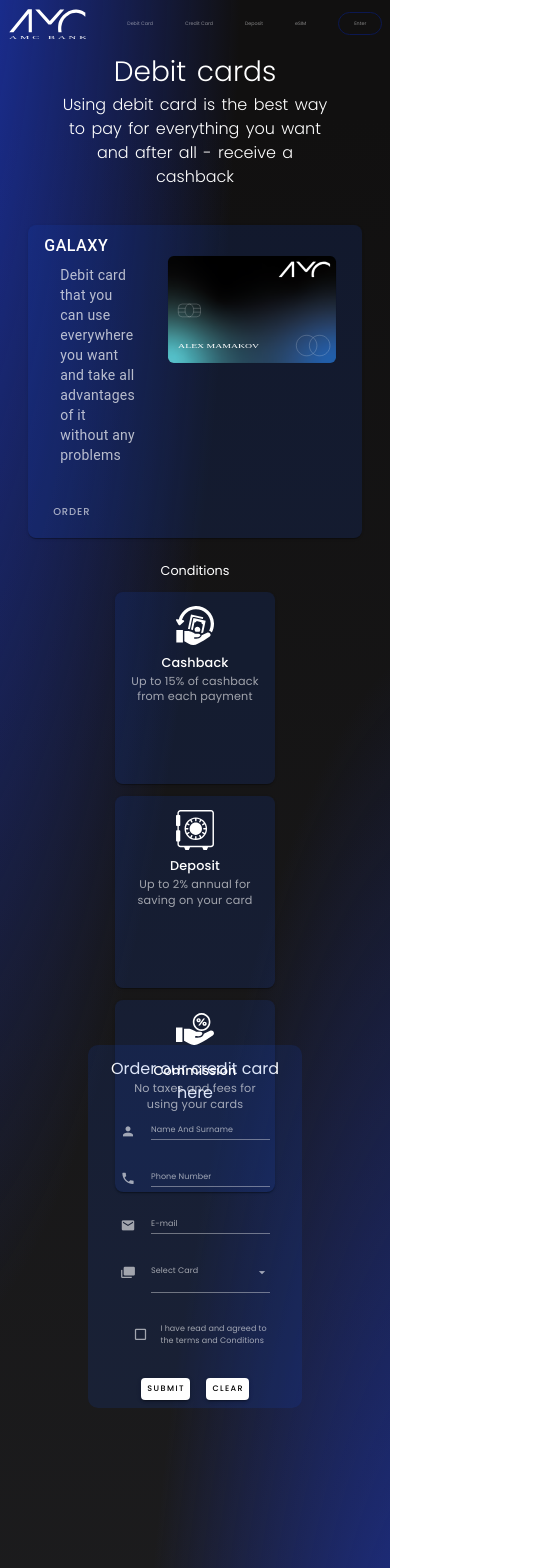
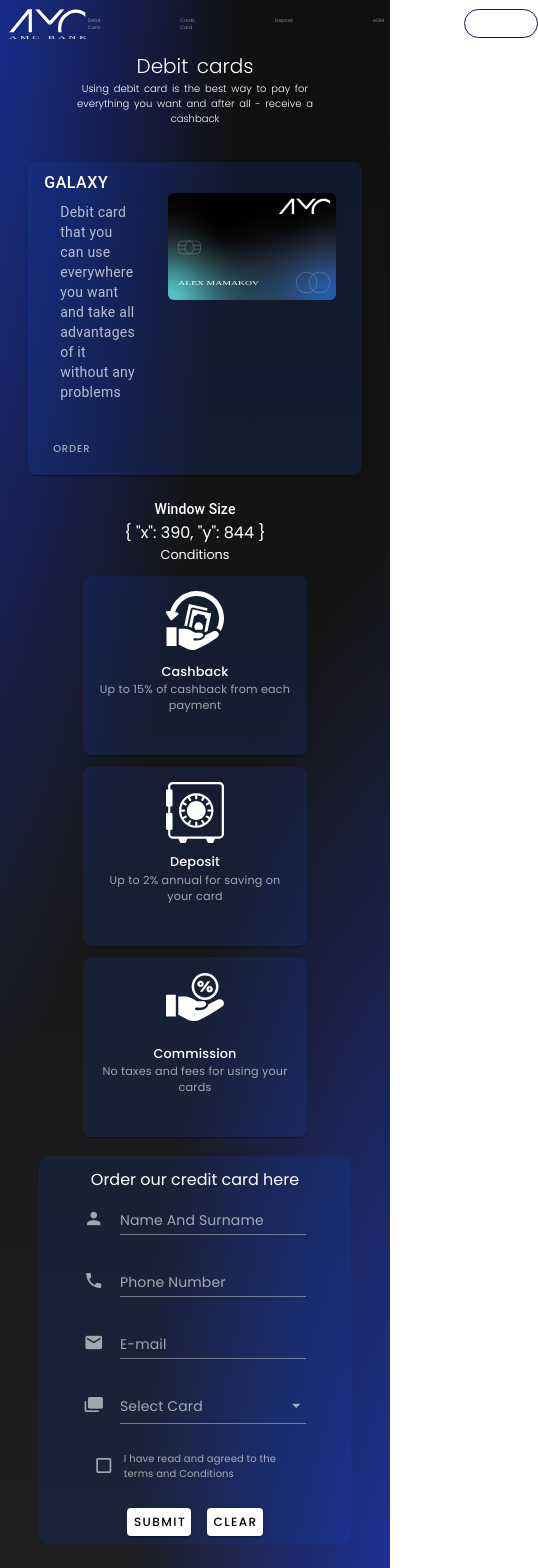
Before and after one commit to MichaelChernyshov/amc-bank, a Vue app: page /debit in a window 390 px wide. Shown: the top 1568 px of the page, 538 px wide, since content can reach past the window. Built offline with nearby package versions, Linux system fonts and the light colour scheme.

Commit message:
Adding responsive

```diff
--- a/src/components/GuidesMain.vue
+++ b/src/components/GuidesMain.vue
@@ -61,6 +61,9 @@ export default {
         padding-bottom: 3%;
         word-spacing: 3px;
 
+        @include large {
+            font-size: 1.9rem;
+        }
         @include medium {
             font-size: 1.2rem;
         }
@@ -87,7 +90,9 @@ export default {
 .img-guide__first {
   width: 30% ;
   height: 30%;
-
+    @include large {
+        padding-bottom: 2%;
+    }
     @include extra-small {
         padding-bottom: 8%;
     }
@@ -118,6 +123,9 @@ export default {
     .v-card-title {
         font-size: 1rem;
 
+        @include large {
+            font-size: 1.3rem;
+        }
         @include medium {
             font-size: 1rem;
         }
@@ -133,6 +141,12 @@ export default {
         white-space: normal !important;
         text-align: center;
 
+        @include large {
+            font-size: 1.1rem;
+        }
+        @include medium {
+            font-size: 0.8rem;
+        }
         @include small {
             font-size: 0.6rem;
         }
@@ -154,8 +168,12 @@ export default {
     padding-bottom: 3%;
 }
 .width-200 {
-    width: 13rem;
-
+    @include large {
+        width: 22rem;
+    }
+    @include medium {
+        width: 18rem;
+    }
     @include extra-small {
         width: 15rem;
     }
@@ -167,6 +185,12 @@ export default {
 .height-180 {
     height: 12rem;
 
+    @include large {
+        height: 18rem;
+    }
+    @include medium {
+        height: 16rem;
+    }
     @include extra-small {
         height: 14rem;
     }
--- a/src/components/cards/CardDescription.vue
+++ b/src/components/cards/CardDescription.vue
@@ -1,10 +1,24 @@
 <script>
 export default {
+  data: () => ({
+      windowSize: {
+        x: 0,
+        y: 0,
+      },
+    }),
+    mounted () {
+      this.onResize()
+    },
     props: {
       cardName: String,
       description: String,
       imgLink: String,
-    }
+    },
+    methods: {
+      onResize () {
+        this.windowSize = { x: window.innerWidth, y: window.innerHeight }
+      },
+    },
   }
 </script>
 
@@ -50,6 +64,16 @@ export default {
           </v-card>
         </v-col>
       </div>
+      <v-row
+    v-resize="onResize"
+    align="center"
+    justify="center"
+  >
+    <v-col class="text-center">
+      <div class="text-subtitle-2">Window Size</div>
+      {{ windowSize }}
+    </v-col>
+  </v-row>
 </template>
 
 <style lang="scss">
@@ -81,10 +105,6 @@ export default {
   margin: 3%;
   padding-bottom: 9%;
 }
-
-.welcome-guide {
-  height: 55vh;
-}
 .card-hover {
   transition: transform .4s cubic-bezier(0,0,.4,1);
 
@@ -92,4 +112,39 @@ export default {
     transform: scale3d(1.04,1.04,1.04);
   }
 }
+
+.height-180 {
+    height: 12rem;
+
+    @include large {
+        height: 15rem;
+    }
+    @include medium {
+        height: 12rem;
+    }
+    @include small {
+        height: 10rem;
+    }
+    @include extra-small {
+        height: 11rem;
+    }
+    @include x-extra-small {
+        height: 11.2rem;
+    }
+}
+
+.width-200 {
+  @include large {
+    width: 21rem;
+  }
+  @include medium {
+    width: 17rem;
+  }
+  @include small {
+      width: 12rem;
+  }
+  @include extra-small {
+      width: 14rem;
+    }
+}
 </style>
--- a/src/components/cards/CardsTitle.vue
+++ b/src/components/cards/CardsTitle.vue
@@ -33,12 +33,44 @@ export default {
         font-size: 28px;
         font-weight: 300;
         word-spacing: 3px;
+
+    @include large {
+        font-size: 50px;
+    }
+    @include medium {
+        font-size: 35px;
+      }
+      @include small {
+        font-size: 25px;
+      }
+      @include extra-small {
+        font-size: 20px;;
+      }
+      @include x-extra-small {
+        font-size: 20px;
+      }
     }
 
     p {
         text-align: center;
         font-weight: 300;
         word-spacing: 2px;
+
+      @include large {
+        font-size: 30px;
+      }
+      @include medium {
+        font-size: 20px;
+      }
+      @include small {
+        font-size: 15px;
+      }
+      @include extra-small {
+        font-size: 10px;;
+      }
+      @include x-extra-small {
+        font-size: 10px;
+      }
     }
 }
 </style>
--- a/src/components/cards/OrderFormCredit.vue
+++ b/src/components/cards/OrderFormCredit.vue
@@ -128,7 +128,6 @@
 <style lang="scss">
 .card-order {
   padding-top: 5%;
-  height: 100vh;
 }
 .section__order {
   display: flex;
@@ -139,13 +138,30 @@
     flex-direction: column;
     align-items: center;
     width: 55%;
-    padding: 2%;
+    padding: 3% 2% 2%;
     background-color: rgba(21, 74, 207, 0.15);
     border-radius: 10px;
 
+    @include large {
+        width: 60%;
+      }
+    @include medium {
+        width: 70%;
+      }
+      @include extra-small {
+        width: 80%;
+      }
+
     h6 {
-      padding-bottom: 5%;
+      padding-bottom: 1%;
       text-align: center;
+
+      @include large {
+        font-size: 2rem;
+      }
+      @include extra-small {
+        font-size: 1rem;
+      }
     }
 }
 }
@@ -154,15 +170,36 @@
 
   label {
     font-size: 8px;
+
+    @include large {
+        font-size: 20px;
+    }
+    @include extra-small {
+      font-size: 14px;
+      }
   }
   input {
     font-size: 8px;
     min-height: 8px;
+
+    @include large {
+        font-size: 25px;
+      }
+      @include extra-small {
+      font-size: 14px;
+      }
   }
 }
 
 .v-field--active {
   font-size: 10px;
+
+  @include large {
+        font-size: 18px;
+  }
+  @include extra-small {
+        font-size: 14px;
+  }
 }
 
 .v-field__input {
@@ -171,11 +208,27 @@
 
 .v-input--density-default {
   --v-input-padding-top: 5px !important;
-  --v-input-control-height: 30px !important;
+  --v-input-control-height: 10px !important;
+
+  @include large {
+    --v-input-padding-top: 25px !important;
+    --v-input-control-height: 10px !important;
+  }
+  @include extra-small {
+    --v-input-padding-top: 10px !important;
+    --v-input-control-height: 10px !important;
+  }
 }
 
 .v-counter {
   font-size: 7px;
+
+  @include large {
+    font-size: 20px;
+  }
+  @include extra-small {
+    font-size: 5px;
+  }
 }
 
 .v-messages {
@@ -185,6 +238,13 @@
 .v-selection-control {
   label {
     font-size: 8px;
+
+    @include large {
+    font-size: 20px;
+    }
+    @include extra-small {
+    font-size: 10px;
+  }
   }
 }
 .buttons {
@@ -193,6 +253,22 @@
       font-size: 8px;
       padding: 5px;
       color: black;
+
+      @include large {
+        font-size: 20px;
+      }
+      @include medium {
+        font-size: 14px;
+      }
+      @include small {
+        font-size: 14px;
+      }
+      @include extra-small {
+        font-size: 14px;
+      }
+      @include x-extra-small {
+        font-size: 12px;
+      }
     }
   }
 }
@@ -204,13 +280,44 @@
 
 .v-list-item--density-default.v-list-item--one-line {
   min-height: 20px;
+
+  @include large {
+    min-height: 60px;
+  }
+  @include extra-small {
+    min-height: 30px;
+  }
 }
 
 .v-list-item-title {
   font-size: 8px;
+  @include large {
+    font-size: 20px;
+  }
+  @include extra-small {
+    font-size: 15px;
+  }
 }
 
 .v-icon--size-default {
   font-size: 15px;
+
+  @include large {
+    font-size: 30px;
+  }
+  @include extra-small {
+    font-size: 20px;
+  }
+}
+
+.v-input__prepend, .v-input__append {
+  padding-top: 35px;
+  @include extra-small {
+    padding-top: 10px;
+  }
+}
+
+.v-field--variant-plain.v-field, .v-field--variant-underlined.v-field {
+  --v-field-padding-top: 5px;
 }
 </style>
--- a/src/components/cards/OrderFormDebit.vue
+++ b/src/components/cards/OrderFormDebit.vue
@@ -128,7 +128,6 @@
 <style lang="scss">
 .card-order {
   padding-top: 5%;
-  height: 100vh;
 }
 .section__order {
   display: flex;
@@ -143,9 +142,26 @@
     background-color: rgba(21, 74, 207, 0.15);
     border-radius: 10px;
 
+    @include large {
+        width: 60%;
+      }
+    @include medium {
+        width: 70%;
+      }
+      @include extra-small {
+        width: 80%;
+      }
+
     h6 {
-      padding-bottom: 5%;
+      padding-bottom: 1%;
       text-align: center;
+
+      @include large {
+        font-size: 2rem;
+      }
+      @include extra-small {
+        font-size: 1rem;
+      }
     }
 }
 }
@@ -154,15 +170,36 @@
 
   label {
     font-size: 8px;
+
+    @include large {
+        font-size: 20px;
+    }
+    @include extra-small {
+      font-size: 14px;
+      }
   }
   input {
     font-size: 8px;
     min-height: 8px;
+
+    @include large {
+        font-size: 25px;
+      }
+      @include extra-small {
+      font-size: 14px;
+      }
   }
 }
 
 .v-field--active {
   font-size: 10px;
+
+  @include large {
+        font-size: 18px;
+  }
+  @include extra-small {
+        font-size: 14px;
+  }
 }
 
 .v-field__input {
@@ -171,11 +208,27 @@
 
 .v-input--density-default {
   --v-input-padding-top: 5px !important;
-  --v-input-control-height: 30px !important;
+  --v-input-control-height: 10px !important;
+
+  @include large {
+    --v-input-padding-top: 25px !important;
+    --v-input-control-height: 10px !important;
+  }
+  @include extra-small {
+    --v-input-padding-top: 10px !important;
+    --v-input-control-height: 10px !important;
+  }
 }
 
 .v-counter {
   font-size: 7px;
+
+  @include large {
+    font-size: 20px;
+  }
+  @include extra-small {
+    font-size: 5px;
+  }
 }
 
 .v-messages {
@@ -185,6 +238,13 @@
 .v-selection-control {
   label {
     font-size: 8px;
+
+    @include large {
+    font-size: 20px;
+    }
+    @include extra-small {
+    font-size: 10px;
+  }
   }
 }
 .buttons {
@@ -193,6 +253,22 @@
       font-size: 8px;
       padding: 5px;
       color: black;
+
+      @include large {
+        font-size: 20px;
+      }
+      @include medium {
+        font-size: 14px;
+      }
+      @include small {
+        font-size: 14px;
+      }
+      @include extra-small {
+        font-size: 14px;
+      }
+      @include x-extra-small {
+        font-size: 12px;
+      }
     }
   }
 }
@@ -204,13 +280,44 @@
 
 .v-list-item--density-default.v-list-item--one-line {
   min-height: 20px;
+
+  @include large {
+    min-height: 60px;
+  }
+  @include extra-small {
+    min-height: 30px;
+  }
 }
 
 .v-list-item-title {
   font-size: 8px;
+  @include large {
+    font-size: 20px;
+  }
+  @include extra-small {
+    font-size: 15px;
+  }
 }
 
 .v-icon--size-default {
   font-size: 15px;
+
+  @include large {
+    font-size: 30px;
+  }
+  @include extra-small {
+    font-size: 20px;
+  }
+}
+
+.v-input__prepend, .v-input__append {
+  padding-top: 35px;
+  @include extra-small {
+    padding-top: 10px;
+  }
+}
+
+.v-field--variant-plain.v-field, .v-field--variant-underlined.v-field {
+  --v-field-padding-top: 5px;
 }
 </style>
--- a/src/components/header/NavBar.vue
+++ b/src/components/header/NavBar.vue
@@ -36,10 +36,15 @@
         color: rgba(255, 255, 255, 0.5);
         padding-bottom: 1%;
 
+        @include large {
+            font-size: 1.1rem;
+        }
+        @include medium {
+            font-size: 0.8rem;
+        }
         @include small {
             font-size: 0.5rem;
         }
-        //надо будет удалить
         @include extra-small {
             font-size: 0.3rem;
         }
@@ -52,6 +57,10 @@
             width: 6rem;
             height: 3rem;
 
+            @include large {
+                width: 10rem;
+                height: 4rem;
+            }
             @include medium {
                 width: 5rem;
                 height: 2rem;
@@ -72,6 +81,9 @@
             a {
                 margin-left: 2rem;
                 transition: transform .4s cubic-bezier(0,0,.4,1);
+                @include large {
+                    margin-left: 5rem;
+                }
 
                 &:hover {
                     color: white;
@@ -90,11 +102,19 @@
         display: flex;
         margin-left: 2rem;
 
+        @include large {
+            margin-left: 5rem;
+        }
+
         .btn-enter {
         border: 1px solid rgb(12, 24, 81);
         border-radius: 28px;
         padding: 7px 15px 7px 15px;
         text-decoration: none;
+
+        @include large {
+            padding: 10px 30px 10px 30px;
+        }
 
         &:hover {
             color: white;
--- a/src/components/main/WelcomeComp.vue
+++ b/src/components/main/WelcomeComp.vue
@@ -51,6 +51,10 @@
             font-weight: 300;
             padding-bottom: 2%;
 
+            @include large {
+                font-size: 3rem;
+                max-width: 60%;
+            }
             @include medium {
                 font-size: 2rem;
                 max-width: 60%;
@@ -79,6 +83,9 @@
 }
 .two-cards__image {
     width: 50%;
+    @include large {
+        max-width: 38%;
+    }
     @include medium {
         max-width: 40%;
     }
```
